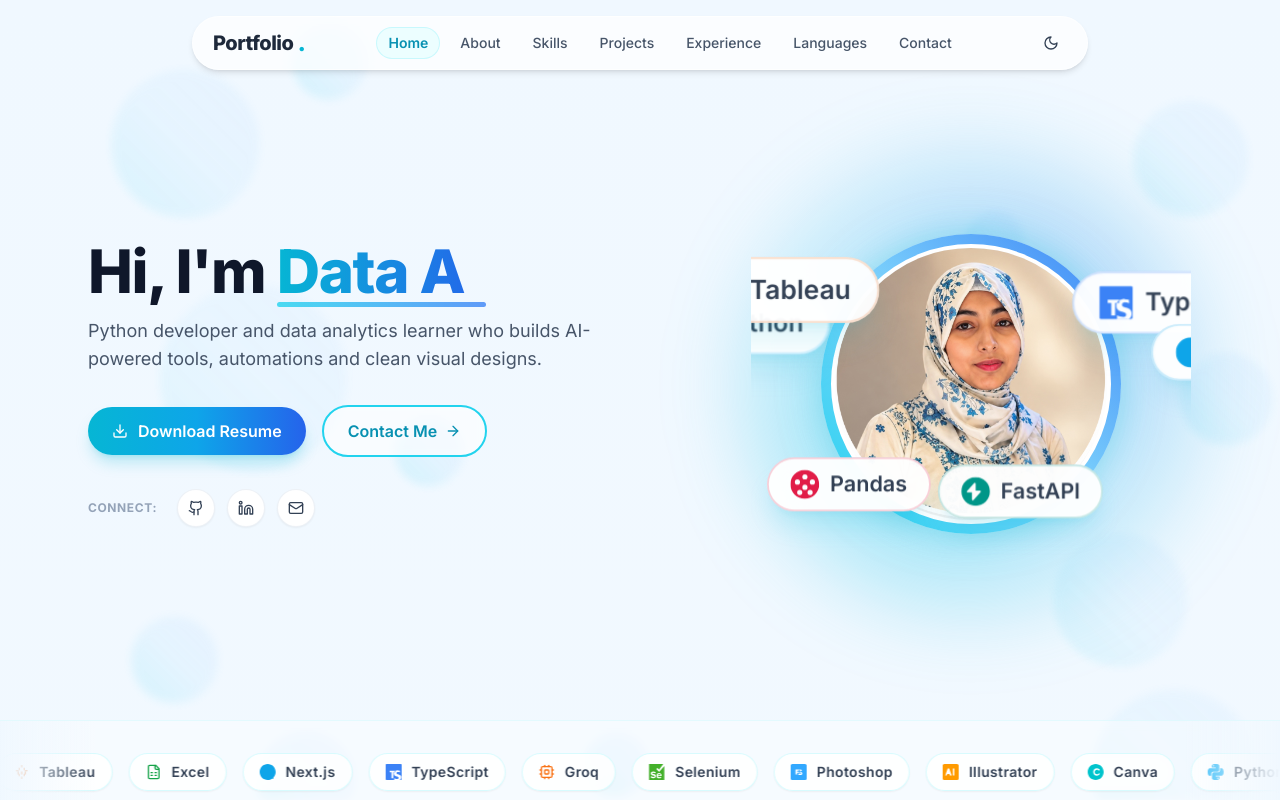
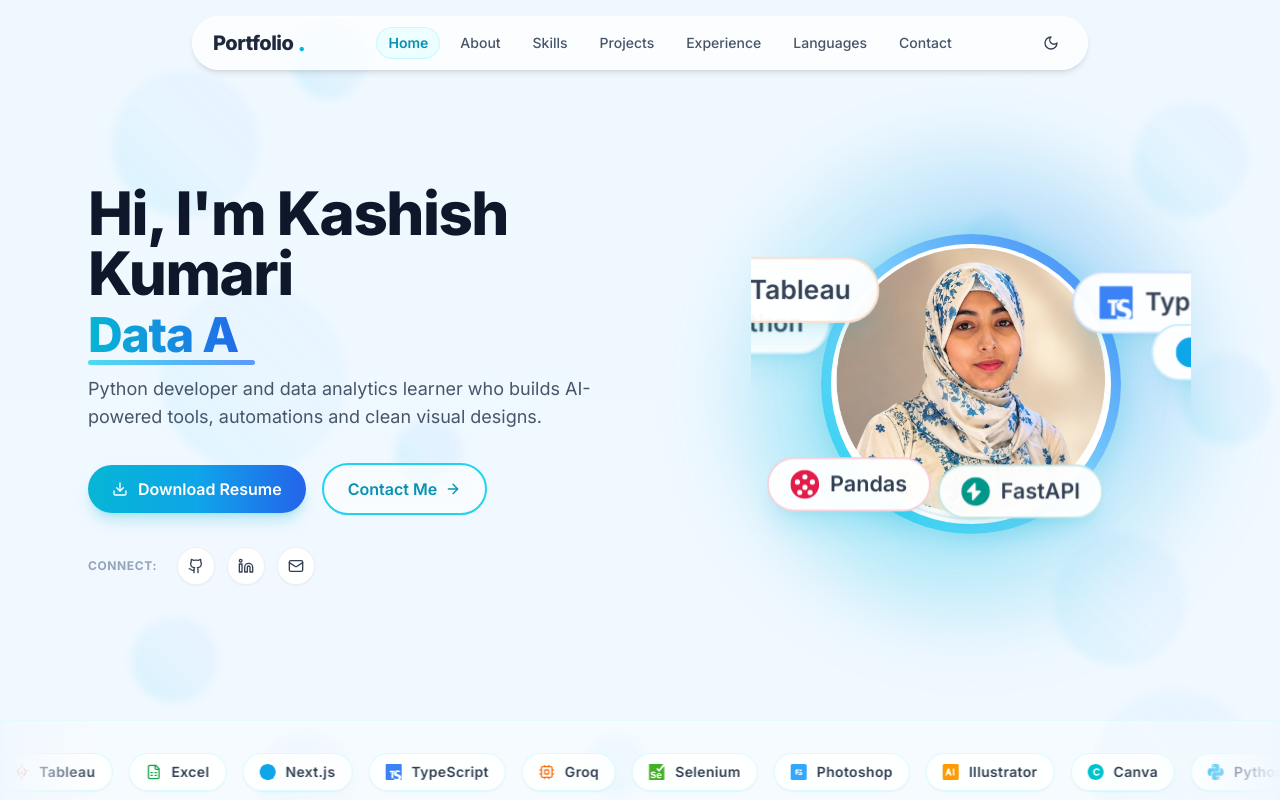
Before and after one commit to Kashish-coder06/Kashish-portfolio, a Next.js app: page / in a window 1280 px wide. Shown: the top 800 px of the page. Built offline with nearby package versions, Linux system fonts and the light colour scheme.

Commit message:
Keep name permanent on first line and animate roles on second line

```diff
--- a/components/Hero.tsx
+++ b/components/Hero.tsx
@@ -25,10 +25,12 @@ export default function Hero() {
           transition={{ duration: 0.7, ease: "easeOut" }}
           className="lg:col-span-7 flex flex-col items-center lg:items-start text-center lg:text-left z-10"
         >
-          {/* Main Heading with Dynamic Typing & Accent Underline */}
+          {/* Main Heading with Permanent Name & Animated Roles on Second Line */}
           <div className="mb-4">
             <h1 className="text-3xl sm:text-5xl lg:text-6xl font-heading font-extrabold text-slate-900 dark:text-white tracking-tight leading-tight">
-              {hero.greeting}{" "}
+              {hero.greeting} <span className="text-slate-900 dark:text-white">{personal.name}</span>
+            </h1>
+            <div className="mt-2 text-2xl sm:text-4xl lg:text-5xl font-heading font-extrabold tracking-tight">
               <span className="relative inline-block whitespace-nowrap">
                 <span className="text-transparent bg-clip-text bg-gradient-to-r from-cyan-500 to-blue-600">
                   <TypeAnimation
@@ -41,7 +43,7 @@ export default function Hero() {
                 {/* Reference UI Accent Underline Bar */}
                 <span className="absolute left-0 -bottom-1.5 w-full h-[5px] bg-gradient-to-r from-cyan-400 to-blue-500 rounded-full opacity-80" />
               </span>
-            </h1>
+            </div>
           </div>
 
           {/* Subtitle */}
```
